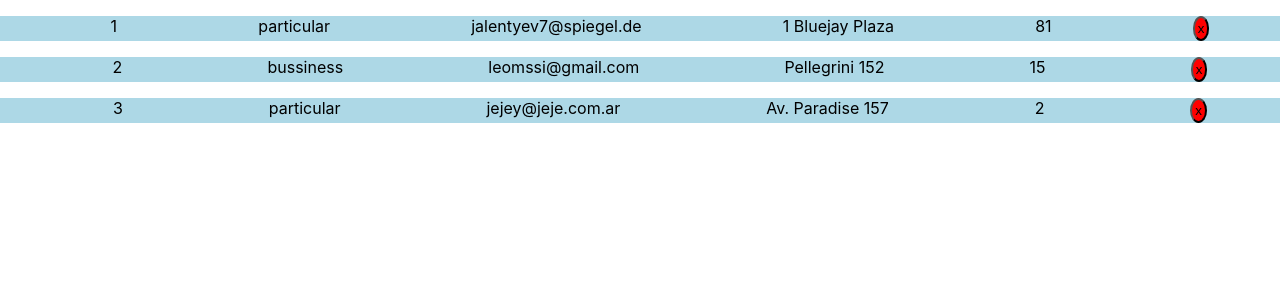
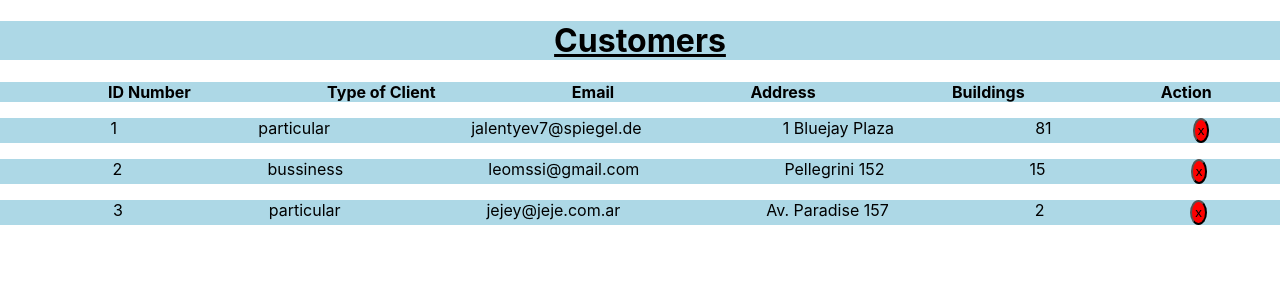
Before and after one commit to ignacioaristo/CaldAR, a React (Create React App) app: page / in a window 1280 px wide. Shown: the top 300 px of the page. Built offline with nearby package versions, Linux system fonts and the light colour scheme.

Commit message:
added header

```diff
--- a/src/App.js
+++ b/src/App.js
@@ -1,6 +1,7 @@
 import { Component } from 'react';
 import customers from './mocks/customers.json';
 import Customers from './components/Customers';
+import Header from './components/layout/Header';
 
 class App extends Component {
   state = {customers};
@@ -13,6 +14,7 @@ class App extends Component {
   render() {
     return (
     <div className="App">
+      <Header/>
       <Customers customers={this.state.customers} deleteCustomer={this.deleteCustomer}/>
     </div>
   )};
--- a/src/components/CustomersItem.js
+++ b/src/components/CustomersItem.js
@@ -12,8 +12,6 @@ export class CustomersItem extends Component {
         backgroundColor:'lightblue',
         }
     }
-
-
 
     render() {
         return (
--- /dev/null
+++ b/src/components/layout/Header.js
@@ -0,0 +1,28 @@
+import React from 'react';
+
+function Header() {
+    return (
+        <header>
+            <h1 style={{textAlign:'center', backgroundColor:'lightblue', textDecoration: 'underline'}}>Customers</h1>
+            <ul style={headerStyle}>
+                <li>ID Number</li>
+                <li>Type of Client</li>
+                <li>Email</li>
+                <li>Address</li>
+                <li>Buildings</li>
+                <li>Action</li>
+            </ul>
+        </header>
+    )
+}
+
+const headerStyle = {
+    display: 'flex',
+    flexDirection: 'row',
+    justifyContent: 'space-around',
+    listStyle:'none',
+    backgroundColor:'lightblue',
+    fontWeight: 'bold'
+}
+
+export default Header
```
Also changed, not shown: 1 other file (tests, documents, lock files or other folders).
